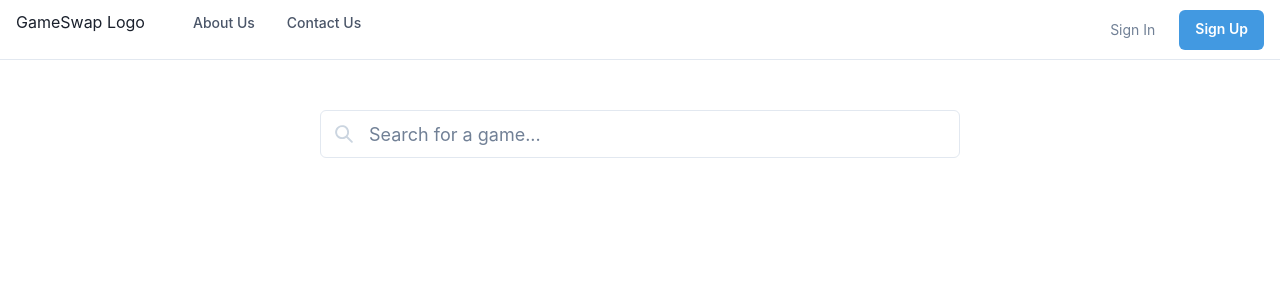
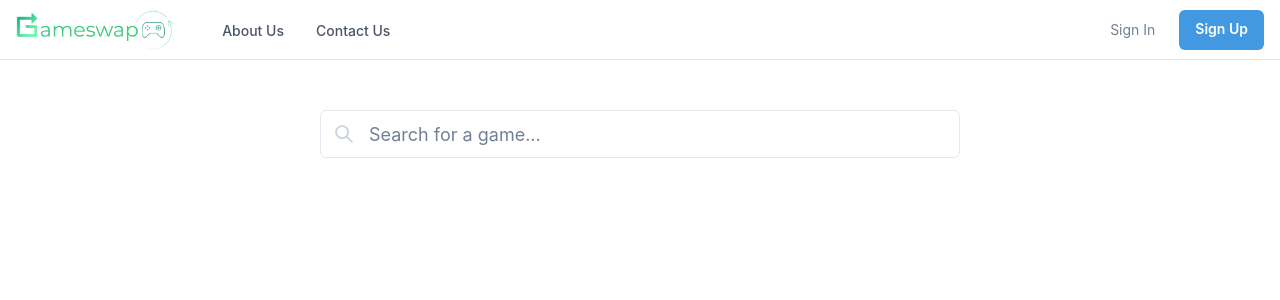
Before and after one commit to yaseenmustapha/Bookswap, a React (Create React App) app in the folder client/: page / in a window 1280 px wide. Shown: the top 300 px of the page. Built offline with nearby package versions, Linux system fonts and the light colour scheme.

Commit message:
Updated with Danial's sick new logo

```diff
--- a/client/src/components/Header.js
+++ b/client/src/components/Header.js
@@ -4,6 +4,7 @@ import {
   Box,
   Flex,
   Text,
+  Image,
   IconButton,
   Button,
   Stack,
@@ -14,7 +15,6 @@ import {
   PopoverTrigger,
   PopoverContent,
   useColorModeValue,
-  useBreakpointValue,
   useDisclosure,
   Center,
 } from "@chakra-ui/react";
@@ -75,15 +75,8 @@ export default function Header() {
               color: linkHoverColor,
             }}
           >
-            <Text
-              textAlign={useBreakpointValue({ base: "center", md: "left" })}
-              fontFamily={"heading"}
-              color={useColorModeValue("gray.800", "white")}
-            >
-              GameSwap Logo
-            </Text>
+          <Image h="10" src={require("../Images/gameswap_logo.png")} />
           </Link>
-
           <Flex display={{ base: "none", md: "flex" }} ml={10}>
             <DesktopNav />
           </Flex>
@@ -180,7 +173,7 @@ const DesktopNav = () => {
   const popoverContentBgColor = useColorModeValue("white", "gray.800");
 
   return (
-    <Stack direction={"row"} spacing={4}>
+    <Stack direction={"row"} mt={2} spacing={4}>
       {NAV_ITEMS.map((navItem) => (
         <Box key={navItem.label}>
           <Popover trigger={"hover"} placement={"bottom-start"}>
```
Also changed, not shown: client/src/Images/gameswap_logo.png (added).
